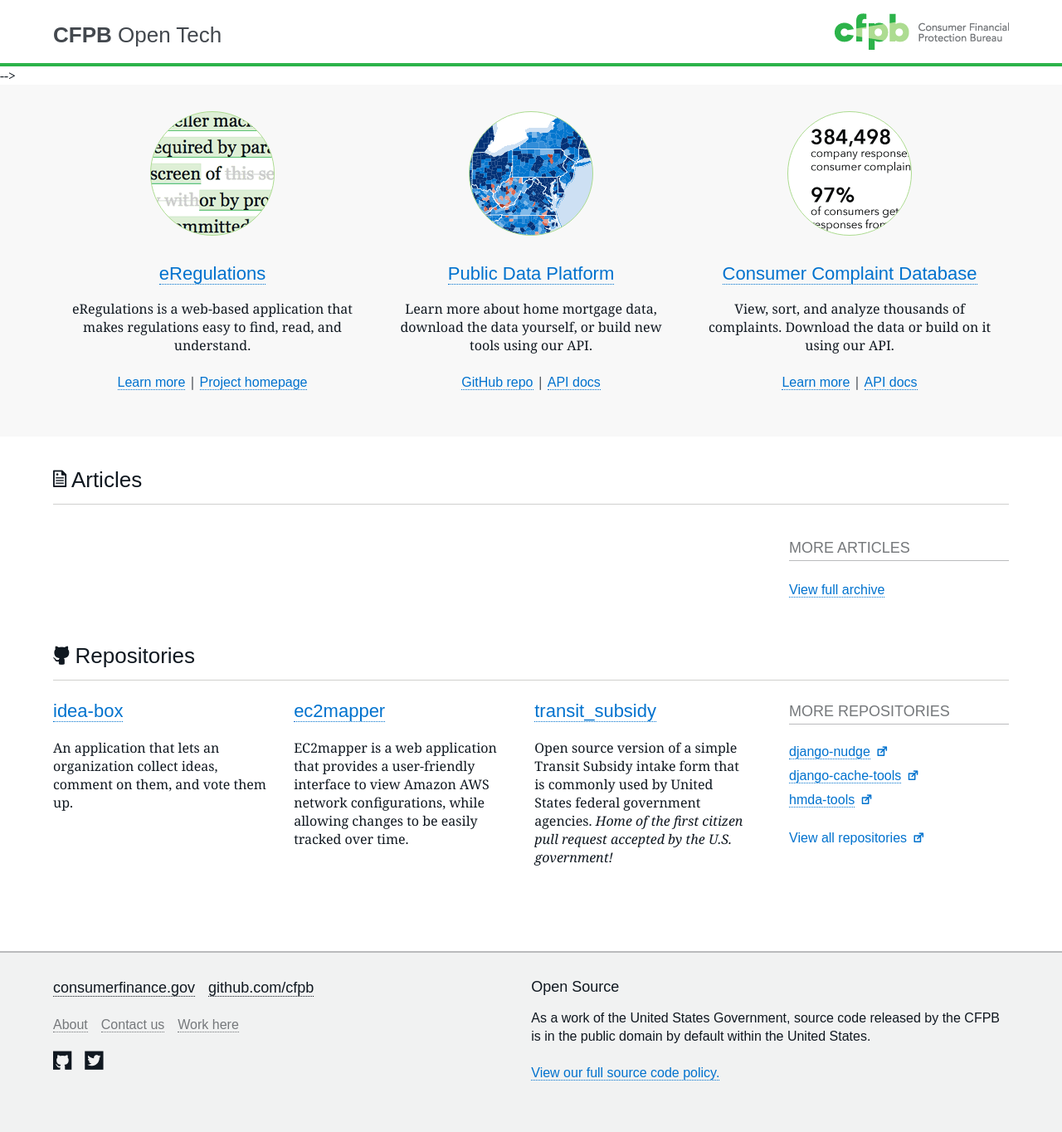
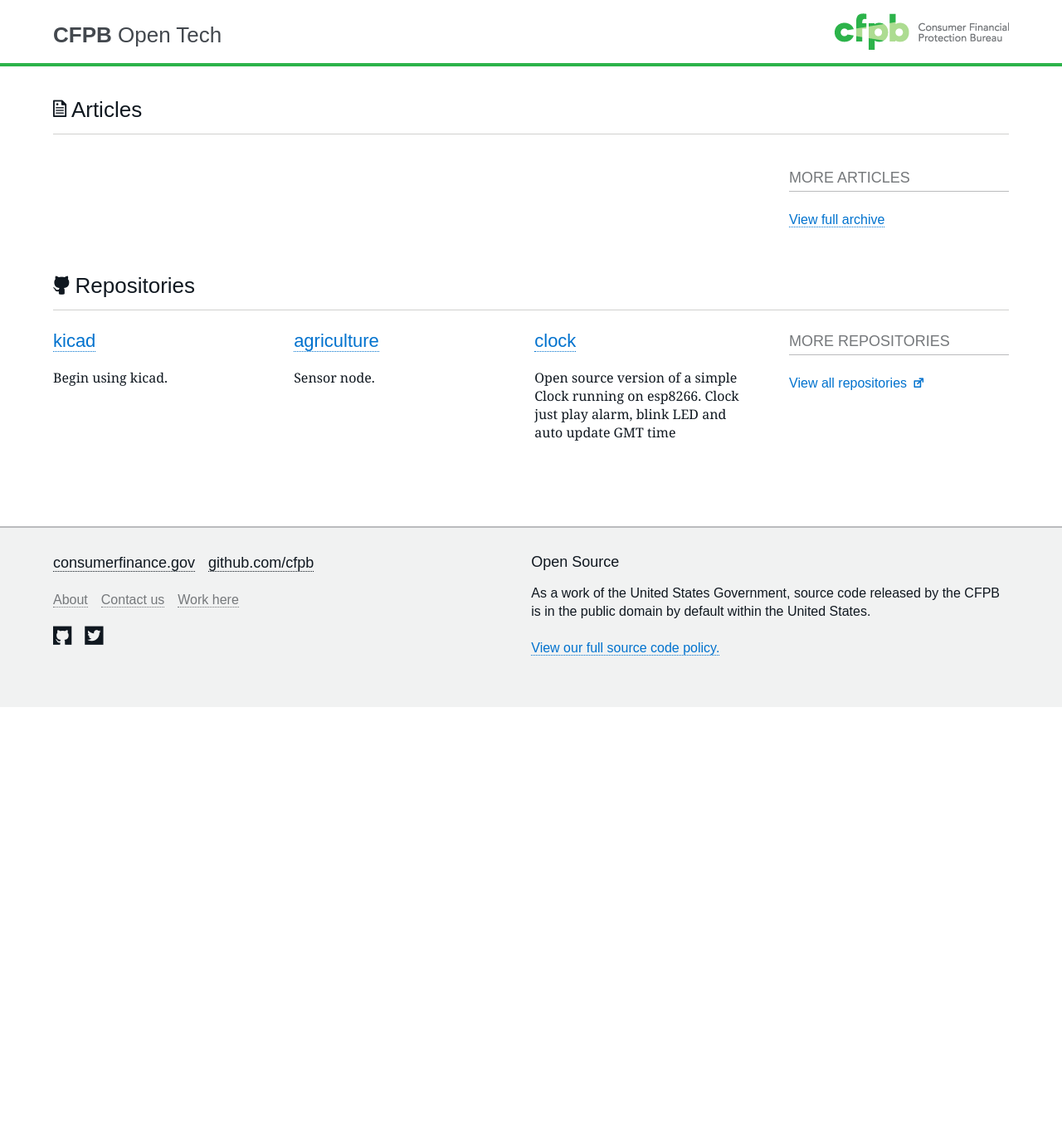
Before and after one commit to sangseu/14Apr_sangseu.github.io, a Jekyll site: the page built from index.html, in a window 1280 px wide. Shown: the whole page at 83% size. Built offline with Jekyll 4.4.1, drawn with Linux system fonts in a browser that asks for light colours; nearby versions of some CDN libraries; some web fonts are replaced; after the commit the page ends 900 px from its top, so only the background shows below that.

Commit message:
Update index.html

```diff
--- a/index.html
+++ b/index.html
@@ -33,8 +33,7 @@
                         <a href="#job-signup" class="btn btn-primary">Work with us</a>
                     </section>
                 </div>
-            </section> <!-- /.hero -->
--->
+            </section>
 
             <section class="featured-projects">
                 <ul class="wrap nav-list">
@@ -78,7 +77,7 @@
                     </li>
                 </ul>
             </section>
-
+-->
             <section class="articles wrap">
                 <h2 class="section-head"><i class="icon-document"></i> Articles</h2>
 
@@ -179,25 +178,22 @@
 
                 <section class="repos">
                     <section class="repo">
-                        <h3 class="repo_name"><a href="https://github.com/cfpb/idea-box">idea-box</a></h3>
-                        <p class="repo_description">An application that lets an organization collect ideas, comment on them, and vote them
-                            up.</p>
+                        <h3 class="repo_name"><a href="https://github.com/sangseu/kicad">kicad</a></h3>
+                        <p class="repo_description">Begin using kicad.</p>
                     </section>
                     <section class="repo">
-                        <h3 class="repo_name"><a href="https://github.com/cfpb/ec2mapper">ec2mapper</a></h3>
-                        <p class="repo_description">EC2mapper is a web application that provides a user-friendly interface to view Amazon AWS
-                            network configurations, while allowing changes to be easily tracked over time.</p>
+                        <h3 class="repo_name"><a href="https://github.com/sangseu/agriculture">agriculture</a></h3>
+                        <p class="repo_description">Sensor node.</p>
                     </section>
                     <section class="repo">
-                        <h3 class="repo_name"><a href="https://github.com/cfpb/transit_subsidy">transit_subsidy</a></h3>
-                        <p class="repo_description">Open source version of a simple Transit Subsidy intake form that is commonly used by United
-                            States federal government agencies. <i>Home of the first citizen pull request accepted by
-                            the U.S. government!</i></p>
+                        <h3 class="repo_name"><a href="https://github.com/sangseu/clock">clock</a></h3>
+                        <p class="repo_description">Open source version of a simple Clock running on esp8266. Clock just play alarm, blink LED and auto update GMT time</p>
                     </section>
                 </section>
 
                 <section class="sidebar more-repos">
                     <h2 class="sidebar_head">More repositories</h2>
+                    <!--
                     <ul class="sidebar_list nav-list">
                         <li class="sidebar_list_item">
                             <h3 class="sidebar_list_item_head">
@@ -218,7 +214,8 @@
                             </h3>
                         </li>
                     </ul>
-                    <a class="more-repos_view-all-link call-to-action__icon" href="https://github.com/cfpb">
+                    -->
+                    <a class="more-repos_view-all-link call-to-action__icon" href="https://github.com/sangseu">
                         View all repositories <i class="icon-external-link"></i>
                     </a>
                 </section>
```
